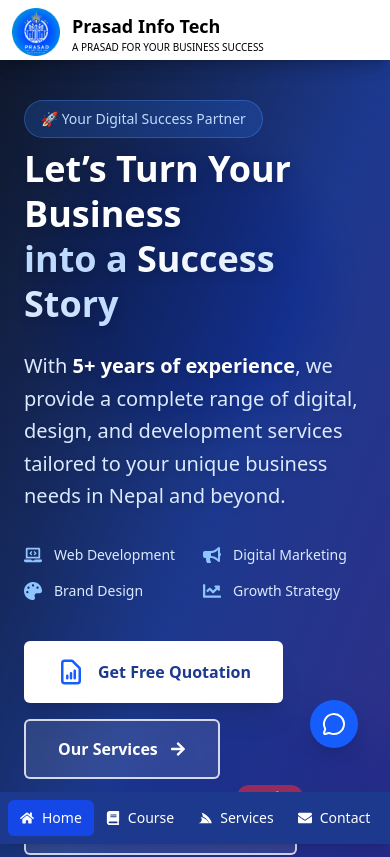
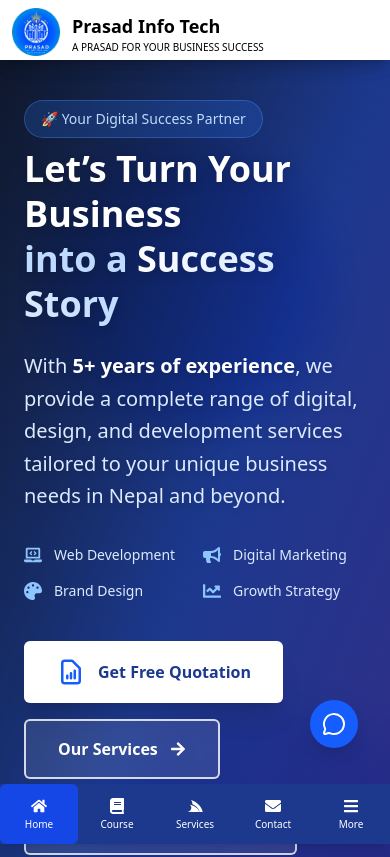
Before and after one commit to sunnyspringwind/prasad-info-tech, a React (Vite) app in the folder frontend/: page / in a window 390 px wide. Shown: the top 857 px of the page. Built offline with nearby package versions, Linux system fonts and the light colour scheme.

Commit message:
10px makes fit tiny screens

```diff
--- a/frontend/src/components/MobileMenu.tsx
+++ b/frontend/src/components/MobileMenu.tsx
@@ -13,7 +13,7 @@
   const inactiveLink = "text-white hover:bg-blue-600";
 
   return (
-    <section className="sm:hidden fixed bottom-0 left-0 right-0 z-50 bg-blue-900 shadow-lg">
+    <section className="sm:hidden w-full fixed bottom-0 left-0 right-0 z-50 bg-blue-900 shadow-lg">
       {/* Expandable more section */}
       {showMore && (
         <div className="bg-blue-800 border-t border-blue-700">
@@ -67,55 +67,68 @@
       )}
 
       {/* Bottom fixed navigation */}
-      <div id="mobile-menu" className="p-2">
-        <ul className="flex justify-between items-center text-sm">
-          <li>
+ <div id="mobile-menu" className="">
+        <ul className="flex justify-around items-center">
+          <li className="flex-1">
             <NavLink
               to="/"
               className={({ isActive }) =>
-                `${baseLink} ${isActive ? activeLink : inactiveLink}`
+                `flex flex-col items-center justify-center min-h-[60px] px-1 xs:px-2 py-2 rounded-md transition-colors duration-200 ${
+                  isActive ? activeLink : inactiveLink
+                }`
               }
             >
-              <FaHome /> Home
+              <FaHome className="text-base xs:text-lg mb-1" />
+              <span className="text-[10px] leading-tight">Home</span>
             </NavLink>
           </li>
-          <li>
+          <li className="flex-1">
             <NavLink
               to="/course"
               className={({ isActive }) =>
-                `${baseLink} ${isActive ? activeLink : inactiveLink}`
+                `flex flex-col items-center justify-center min-h-[60px] px-1 xs:px-2 py-2 rounded-md transition-colors duration-200 ${
+                  isActive ? activeLink : inactiveLink
+                }`
               }
             >
-              <FaBook /> Course
+              <FaBook className="text-base xs:text-lg mb-1" />
+              <span className="text-[10px] leading-tight">Course</span>
             </NavLink>
           </li>
-          <li>
+          <li className="flex-1">
             <NavLink
               to="/services"
               className={({ isActive }) =>
-                `${baseLink} ${isActive ? activeLink : inactiveLink}`
+                `flex flex-col items-center justify-center min-h-[60px] px-1 xs:px-2 py-2 rounded-md transition-colors duration-200 ${
+                  isActive ? activeLink : inactiveLink
+                }`
               }
             >
-              <FaServicestack /> Services
+              <FaServicestack className="text-base xs:text-lg mb-1" />
+              <span className="text-[10px] leading-tight">Services</span>
             </NavLink>
           </li>
-          <li>
+          <li className="flex-1">
             <NavLink
               to="/contact"
               className={({ isActive }) =>
-                `${baseLink} ${isActive ? activeLink : inactiveLink}`
+                `flex flex-col items-center justify-center min-h-[60px] px-1 xs:px-2 py-2 rounded-md transition-colors duration-200 ${
+                  isActive ? activeLink : inactiveLink
+                }`
               }
             >
-              <FaEnvelope /> Contact
+              <FaEnvelope className="text-base xs:text-lg mb-1" />
+              <span className="text-[10px] leading-tight">Contact</span>
             </NavLink>
           </li>
-          <li>
+          <li className="flex-1">
             <button
-            type="button"
+              type="button"
               onClick={toggleShowMore}
-              className="flex items-center gap-1 px-3 py-2 rounded-md text-white hover:bg-blue-600 transition-colors"
+              className="flex flex-col items-center justify-center min-h-[60px] px-1 xs:px-2 py-2 rounded-md text-white hover:bg-blue-600 transition-colors w-full"
             >
-              <FaBars /> More
+              <FaBars className="text-base xs:text-lg mb-1" />
+              <span className="text-[10px] leading-tight">More</span>
             </button>
           </li>
         </ul>
```
